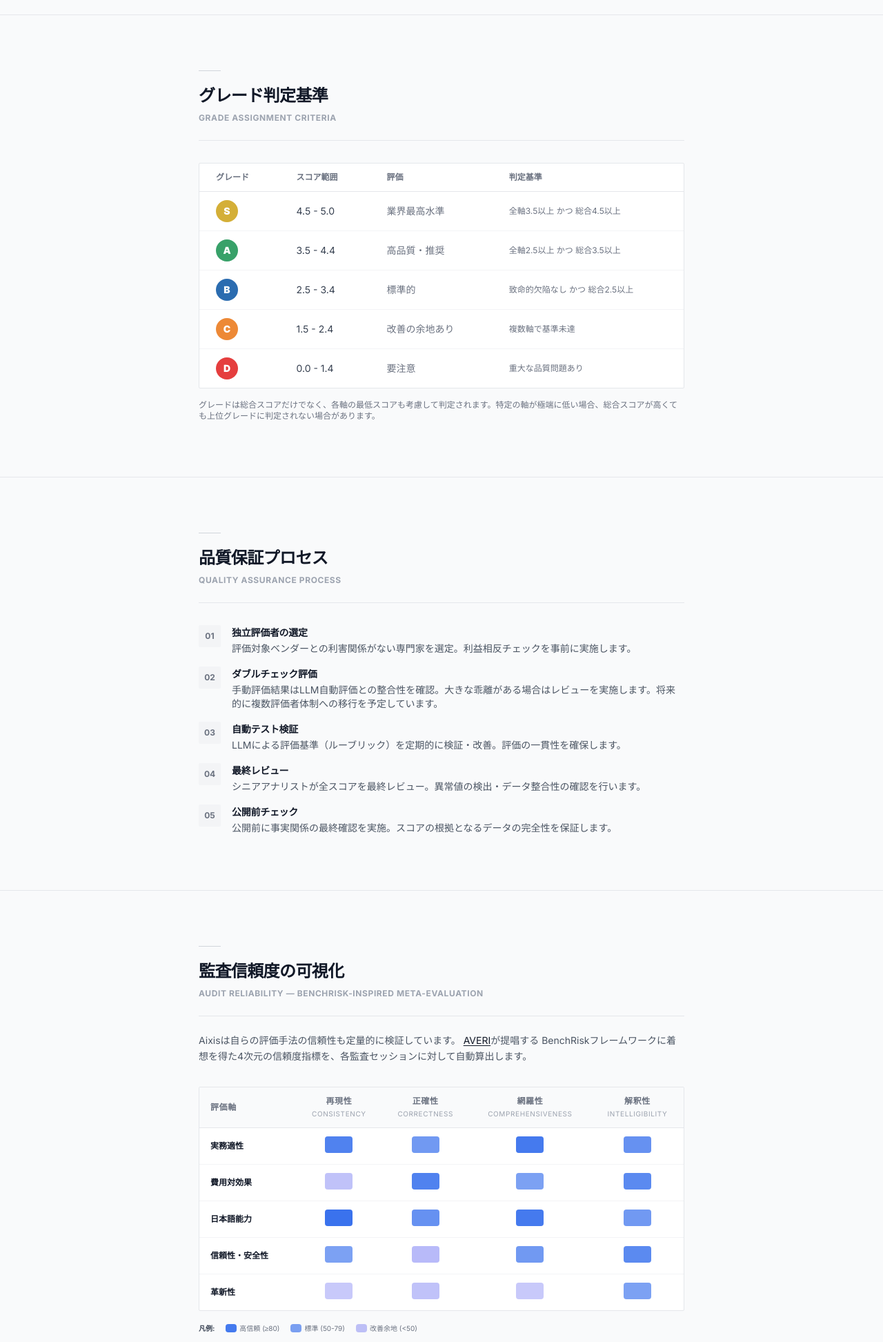
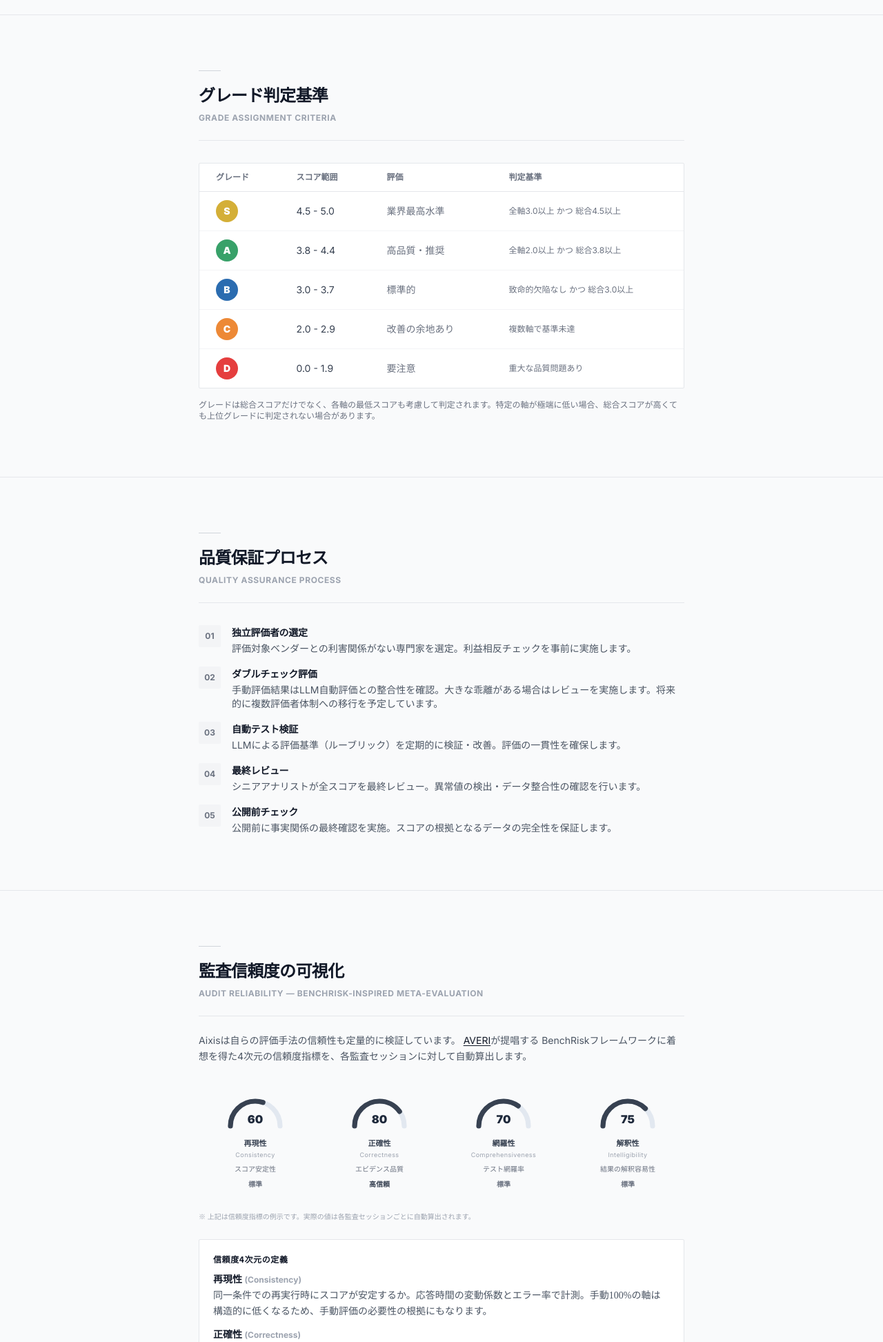
Before and after one commit to Aixis-official/Aixis-, a FastAPI app: template src/aixis_web/templates/public/audit_protocol.html in a window 1280 px wide. Shown: the part 3642-5587 px from the top of the page at 69% size. Run offline with FastAPI, Linux system fonts and the light colour scheme; the template is opened without the code that fills it, so the values that code supplies are empty; parts of the project's set-up code (start-up, migrations or seed data) failed here and were passed over; some libraries are stand-ins or nearby versions.

Commit message:
Fix radar centering, stack cards vertically, update grade tables, replace heatmap
Radar chart:
- Remove max-width constraint on wrapper; let Plotly fill full section
  width with small symmetric margins (40px each side) so the pentagon
  naturally centers regardless of Japanese label text lengths
- Set explicit height:460px on the chart div

Analysis cards:
- Switch from grid/flex-wrap to simple vertical stack (space-y-4)
  so all 5 cards have uniform full width

Grade thresholds (audit_process.html + audit_protocol.html):
- A: 3.5→3.8, B: 2.5→3.0, C: 1.5→2.0, D: 0.0-1.4→0.0-1.9
- Update judgment criteria text accordingly

Audit protocol reliability section:
- Replace 5×4 colored-block heatmap with 4 half-moon gauge charts
  matching the exact design used in tool_detail.html
- Each gauge shows score (0-100), dimension label (JP + EN),
  description, and level indicator (高信頼/標準/要改善)

Co-Authored-By: Claude Opus 4.6 <noreply@anthropic.com>

```diff
--- a/src/aixis_web/templates/public/audit_protocol.html
+++ b/src/aixis_web/templates/public/audit_protocol.html
@@ -285,29 +285,29 @@
                             <td class="px-6 py-3"><span class="inline-flex items-center justify-center w-8 h-8 rounded-full text-white text-sm font-black bg-grade-s">S</span></td>
                             <td class="px-6 py-3 text-gray-700 font-medium">4.5 - 5.0</td>
                             <td class="px-6 py-3 text-gray-500">業界最高水準</td>
-                            <td class="px-6 py-3 text-gray-500 text-xs hidden sm:table-cell">全軸3.5以上 かつ 総合4.5以上</td>
+                            <td class="px-6 py-3 text-gray-500 text-xs hidden sm:table-cell">全軸3.0以上 かつ 総合4.5以上</td>
                         </tr>
                         <tr>
                             <td class="px-6 py-3"><span class="inline-flex items-center justify-center w-8 h-8 rounded-full text-white text-sm font-black bg-grade-a">A</span></td>
-                            <td class="px-6 py-3 text-gray-700 font-medium">3.5 - 4.4</td>
+                            <td class="px-6 py-3 text-gray-700 font-medium">3.8 - 4.4</td>
                             <td class="px-6 py-3 text-gray-500">高品質・推奨</td>
-                            <td class="px-6 py-3 text-gray-500 text-xs hidden sm:table-cell">全軸2.5以上 かつ 総合3.5以上</td>
+                            <td class="px-6 py-3 text-gray-500 text-xs hidden sm:table-cell">全軸2.0以上 かつ 総合3.8以上</td>
                         </tr>
                         <tr>
                             <td class="px-6 py-3"><span class="inline-flex items-center justify-center w-8 h-8 rounded-full text-white text-sm font-black bg-grade-b">B</span></td>
-                            <td class="px-6 py-3 text-gray-700 font-medium">2.5 - 3.4</td>
+                            <td class="px-6 py-3 text-gray-700 font-medium">3.0 - 3.7</td>
                             <td class="px-6 py-3 text-gray-500">標準的</td>
-                            <td class="px-6 py-3 text-gray-500 text-xs hidden sm:table-cell">致命的欠陥なし かつ 総合2.5以上</td>
+                            <td class="px-6 py-3 text-gray-500 text-xs hidden sm:table-cell">致命的欠陥なし かつ 総合3.0以上</td>
                         </tr>
                         <tr>
                             <td class="px-6 py-3"><span class="inline-flex items-center justify-center w-8 h-8 rounded-full text-white text-sm font-black bg-grade-c">C</span></td>
-                            <td class="px-6 py-3 text-gray-700 font-medium">1.5 - 2.4</td>
+                            <td class="px-6 py-3 text-gray-700 font-medium">2.0 - 2.9</td>
                             <td class="px-6 py-3 text-gray-500">改善の余地あり</td>
                             <td class="px-6 py-3 text-gray-500 text-xs hidden sm:table-cell">複数軸で基準未達</td>
                         </tr>
                         <tr>
                             <td class="px-6 py-3"><span class="inline-flex items-center justify-center w-8 h-8 rounded-full text-white text-sm font-black bg-grade-d">D</span></td>
-                            <td class="px-6 py-3 text-gray-700 font-medium">0.0 - 1.4</td>
+                            <td class="px-6 py-3 text-gray-700 font-medium">0.0 - 1.9</td>
                             <td class="px-6 py-3 text-gray-500">要注意</td>
                             <td class="px-6 py-3 text-gray-500 text-xs hidden sm:table-cell">重大な品質問題あり</td>
                         </tr>
@@ -388,72 +388,71 @@
             BenchRiskフレームワークに着想を得た4次元の信頼度指標を、各監査セッションに対して自動算出します。
         </p>
 
-        <!-- Heatmap: 5 axes × 4 reliability dimensions -->
-        <div class="mt-8 border border-gray-200 rounded-sm overflow-x-auto bg-white -mx-4 sm:mx-0">
-            <table class="w-full text-xs min-w-[520px]">
-                <thead>
-                    <tr class="border-b border-gray-200 bg-gray-50">
-                        <th class="px-4 py-3 text-left font-semibold text-gray-500 uppercase tracking-wider">評価軸</th>
-                        <th class="px-3 py-3 text-center font-semibold text-gray-500 uppercase tracking-wider">
-                            <div>再現性</div><div class="font-normal text-[10px] text-gray-400 mt-0.5">Consistency</div>
-                        </th>
-                        <th class="px-3 py-3 text-center font-semibold text-gray-500 uppercase tracking-wider">
-                            <div>正確性</div><div class="font-normal text-[10px] text-gray-400 mt-0.5">Correctness</div>
-                        </th>
-                        <th class="px-3 py-3 text-center font-semibold text-gray-500 uppercase tracking-wider">
-                            <div>網羅性</div><div class="font-normal text-[10px] text-gray-400 mt-0.5">Comprehensiveness</div>
-                        </th>
-                        <th class="px-3 py-3 text-center font-semibold text-gray-500 uppercase tracking-wider">
-                            <div>解釈性</div><div class="font-normal text-[10px] text-gray-400 mt-0.5">Intelligibility</div>
-                        </th>
-                    </tr>
-                </thead>
-                <tbody class="divide-y divide-gray-100">
-                    <tr>
-                        <td class="px-4 py-3 font-semibold text-gray-900">実務適性</td>
-                        <td class="px-3 py-3 text-center"><span class="inline-block w-10 h-6 rounded" style="background:rgba(37,99,235,0.80)"></span></td>
-                        <td class="px-3 py-3 text-center"><span class="inline-block w-10 h-6 rounded" style="background:rgba(37,99,235,0.65)"></span></td>
-                        <td class="px-3 py-3 text-center"><span class="inline-block w-10 h-6 rounded" style="background:rgba(37,99,235,0.85)"></span></td>
-                        <td class="px-3 py-3 text-center"><span class="inline-block w-10 h-6 rounded" style="background:rgba(37,99,235,0.70)"></span></td>
-                    </tr>
-                    <tr>
-                        <td class="px-4 py-3 font-semibold text-gray-900">費用対効果</td>
-                        <td class="px-3 py-3 text-center"><span class="inline-block w-10 h-6 rounded" style="background:rgba(99,102,241,0.40)"></span></td>
-                        <td class="px-3 py-3 text-center"><span class="inline-block w-10 h-6 rounded" style="background:rgba(37,99,235,0.80)"></span></td>
-                        <td class="px-3 py-3 text-center"><span class="inline-block w-10 h-6 rounded" style="background:rgba(37,99,235,0.60)"></span></td>
-                        <td class="px-3 py-3 text-center"><span class="inline-block w-10 h-6 rounded" style="background:rgba(37,99,235,0.75)"></span></td>
-                    </tr>
-                    <tr>
-                        <td class="px-4 py-3 font-semibold text-gray-900">日本語能力</td>
-                        <td class="px-3 py-3 text-center"><span class="inline-block w-10 h-6 rounded" style="background:rgba(37,99,235,0.90)"></span></td>
-                        <td class="px-3 py-3 text-center"><span class="inline-block w-10 h-6 rounded" style="background:rgba(37,99,235,0.70)"></span></td>
-                        <td class="px-3 py-3 text-center"><span class="inline-block w-10 h-6 rounded" style="background:rgba(37,99,235,0.85)"></span></td>
-                        <td class="px-3 py-3 text-center"><span class="inline-block w-10 h-6 rounded" style="background:rgba(37,99,235,0.65)"></span></td>
-                    </tr>
-                    <tr>
-                        <td class="px-4 py-3 font-semibold text-gray-900">信頼性・安全性</td>
-                        <td class="px-3 py-3 text-center"><span class="inline-block w-10 h-6 rounded" style="background:rgba(37,99,235,0.60)"></span></td>
-                        <td class="px-3 py-3 text-center"><span class="inline-block w-10 h-6 rounded" style="background:rgba(99,102,241,0.45)"></span></td>
-                        <td class="px-3 py-3 text-center"><span class="inline-block w-10 h-6 rounded" style="background:rgba(37,99,235,0.65)"></span></td>
-                        <td class="px-3 py-3 text-center"><span class="inline-block w-10 h-6 rounded" style="background:rgba(37,99,235,0.75)"></span></td>
-                    </tr>
-                    <tr>
-                        <td class="px-4 py-3 font-semibold text-gray-900">革新性</td>
-                        <td class="px-3 py-3 text-center"><span class="inline-block w-10 h-6 rounded" style="background:rgba(99,102,241,0.35)"></span></td>
-                        <td class="px-3 py-3 text-center"><span class="inline-block w-10 h-6 rounded" style="background:rgba(99,102,241,0.40)"></span></td>
-                        <td class="px-3 py-3 text-center"><span class="inline-block w-10 h-6 rounded" style="background:rgba(99,102,241,0.35)"></span></td>
-                        <td class="px-3 py-3 text-center"><span class="inline-block w-10 h-6 rounded" style="background:rgba(37,99,235,0.60)"></span></td>
-                    </tr>
-                </tbody>
-            </table>
+        <!-- 4-dimension gauge cards (matching tool_detail.html design) -->
+        <div class="mt-8 grid grid-cols-2 md:grid-cols-4 gap-4">
+            <!-- Consistency -->
+            <div class="text-center bg-gray-50 rounded-sm p-3">
+                <div class="relative mx-auto" style="width:90px;height:55px;">
+                    <svg viewBox="0 0 100 55" class="w-full">
+                        <path d="M10 50 A40 40 0 0 1 90 50" fill="none" stroke="#e2e8f0" stroke-width="8" stroke-linecap="round"/>
+                        <path d="M10 50 A40 40 0 0 1 90 50" fill="none" stroke="#374151" stroke-width="8" stroke-linecap="round"
+                              stroke-dasharray="75.4 999" />
+                        <text x="50" y="46" text-anchor="middle" font-size="18" font-weight="800" fill="#1e293b">60</text>
+                    </svg>
+                </div>
+                <div class="text-[11px] font-semibold text-gray-700 font-jp mt-1">再現性</div>
+                <div class="text-[9px] text-gray-400 tracking-wider">Consistency</div>
+                <div class="text-[10px] text-gray-500 font-jp mt-0.5">スコア安定性</div>
+                <div class="text-[10px] font-semibold mt-1" style="color:#6b7280">標準</div>
+            </div>
+            <!-- Correctness -->
+            <div class="text-center bg-gray-50 rounded-sm p-3">
+                <div class="relative mx-auto" style="width:90px;height:55px;">
+                    <svg viewBox="0 0 100 55" class="w-full">
+                        <path d="M10 50 A40 40 0 0 1 90 50" fill="none" stroke="#e2e8f0" stroke-width="8" stroke-linecap="round"/>
+                        <path d="M10 50 A40 40 0 0 1 90 50" fill="none" stroke="#374151" stroke-width="8" stroke-linecap="round"
+                              stroke-dasharray="100.5 999" />
+                        <text x="50" y="46" text-anchor="middle" font-size="18" font-weight="800" fill="#1e293b">80</text>
+                    </svg>
+                </div>
+                <div class="text-[11px] font-semibold text-gray-700 font-jp mt-1">正確性</div>
+                <div class="text-[9px] text-gray-400 tracking-wider">Correctness</div>
+                <div class="text-[10px] text-gray-500 font-jp mt-0.5">エビデンス品質</div>
+                <div class="text-[10px] font-semibold mt-1" style="color:#374151">高信頼</div>
+            </div>
+            <!-- Comprehensiveness -->
+            <div class="text-center bg-gray-50 rounded-sm p-3">
+                <div class="relative mx-auto" style="width:90px;height:55px;">
+                    <svg viewBox="0 0 100 55" class="w-full">
+                        <path d="M10 50 A40 40 0 0 1 90 50" fill="none" stroke="#e2e8f0" stroke-width="8" stroke-linecap="round"/>
+                        <path d="M10 50 A40 40 0 0 1 90 50" fill="none" stroke="#374151" stroke-width="8" stroke-linecap="round"
+                              stroke-dasharray="87.9 999" />
+                        <text x="50" y="46" text-anchor="middle" font-size="18" font-weight="800" fill="#1e293b">70</text>
+                    </svg>
+                </div>
+                <div class="text-[11px] font-semibold text-gray-700 font-jp mt-1">網羅性</div>
+                <div class="text-[9px] text-gray-400 tracking-wider">Comprehensiveness</div>
+                <div class="text-[10px] text-gray-500 font-jp mt-0.5">テスト網羅率</div>
+                <div class="text-[10px] font-semibold mt-1" style="color:#6b7280">標準</div>
+            </div>
+            <!-- Intelligibility -->
+            <div class="text-center bg-gray-50 rounded-sm p-3">
+                <div class="relative mx-auto" style="width:90px;height:55px;">
+                    <svg viewBox="0 0 100 55" class="w-full">
+                        <path d="M10 50 A40 40 0 0 1 90 50" fill="none" stroke="#e2e8f0" stroke-width="8" stroke-linecap="round"/>
+                        <path d="M10 50 A40 40 0 0 1 90 50" fill="none" stroke="#374151" stroke-width="8" stroke-linecap="round"
+                              stroke-dasharray="94.2 999" />
+                        <text x="50" y="46" text-anchor="middle" font-size="18" font-weight="800" fill="#1e293b">75</text>
+                    </svg>
+                </div>
+                <div class="text-[11px] font-semibold text-gray-700 font-jp mt-1">解釈性</div>
+                <div class="text-[9px] text-gray-400 tracking-wider">Intelligibility</div>
+                <div class="text-[10px] text-gray-500 font-jp mt-0.5">結果の解釈容易性</div>
+                <div class="text-[10px] font-semibold mt-1" style="color:#6b7280">標準</div>
+            </div>
         </div>
 
-        <div class="mt-4 flex items-center gap-4 text-[10px] text-gray-500">
-            <span class="font-semibold text-gray-700">凡例:</span>
-            <span class="flex items-center gap-1"><span class="w-4 h-3 rounded" style="background:rgba(37,99,235,0.85)"></span> 高信頼 (&ge;80)</span>
-            <span class="flex items-center gap-1"><span class="w-4 h-3 rounded" style="background:rgba(37,99,235,0.60)"></span> 標準 (50-79)</span>
-            <span class="flex items-center gap-1"><span class="w-4 h-3 rounded" style="background:rgba(99,102,241,0.40)"></span> 改善余地 (&lt;50)</span>
-        </div>
+        <p class="mt-4 text-[10px] text-gray-400">※ 上記は信頼度指標の例示です。実際の値は各監査セッションごとに自動算出されます。</p>
 
         <div class="mt-6 space-y-3 text-sm text-gray-600 leading-relaxed">
             <div class="border border-gray-200 rounded-sm p-5 bg-white">
```
Also changed, not shown: src/aixis_web/templates/public/audit_process.html (+4 -4 lines), src/aixis_web/templates/public/tool_detail.html (+6 -20 lines).
